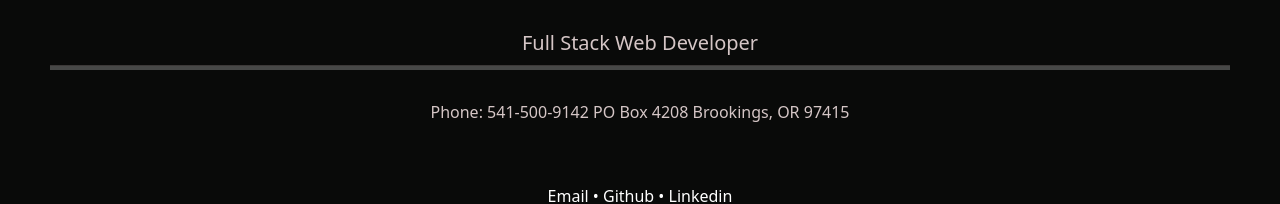
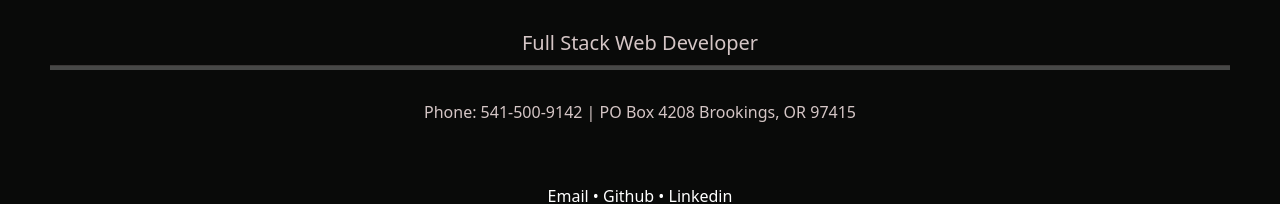
Before and after one commit to Dmelz11/react, a React (Vite) app: page /resume in a window 1280 px wide. Shown: the part 271-475 px from the top of the page. Built offline with nearby package versions, Linux system fonts and the light colour scheme.

Commit message:
cleaning up contact info detail

```diff
--- a/src/pages/Resume.jsx
+++ b/src/pages/Resume.jsx
@@ -19,7 +19,7 @@ const Resume = () => {
         <br></br>
         <h5 className="text-center">Full Stack Web Developer</h5>
         <hr className="line"></hr>
-        <p className="contact">Phone: 541-500-9142  PO Box 4208 Brookings, OR 97415</p>
+        <p className="contact">Phone: 541-500-9142 | PO Box 4208 Brookings, OR 97415</p>
         <p className="text-center">
           <a href="mailto: david@greensprings.us">Email • </a>
           <a href="https://github.com/Dmelz11">
```
